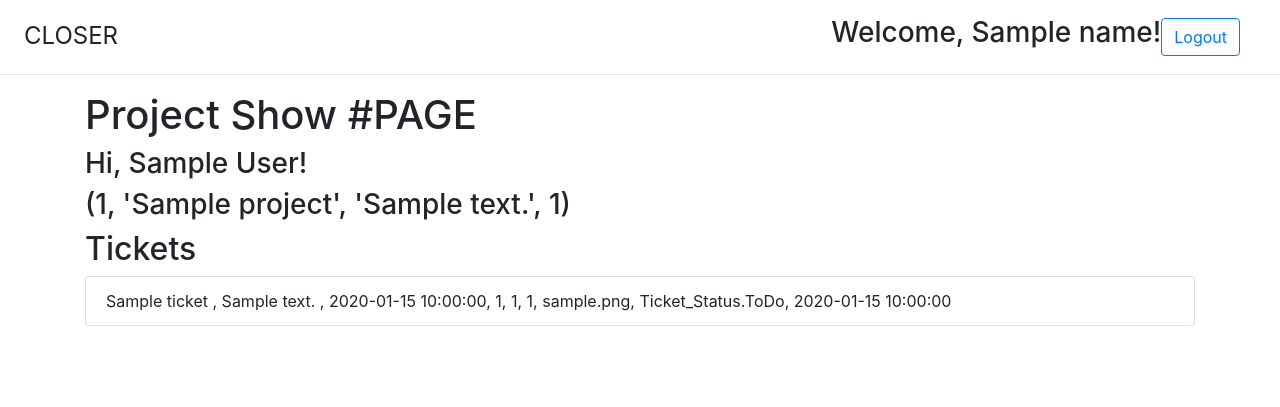
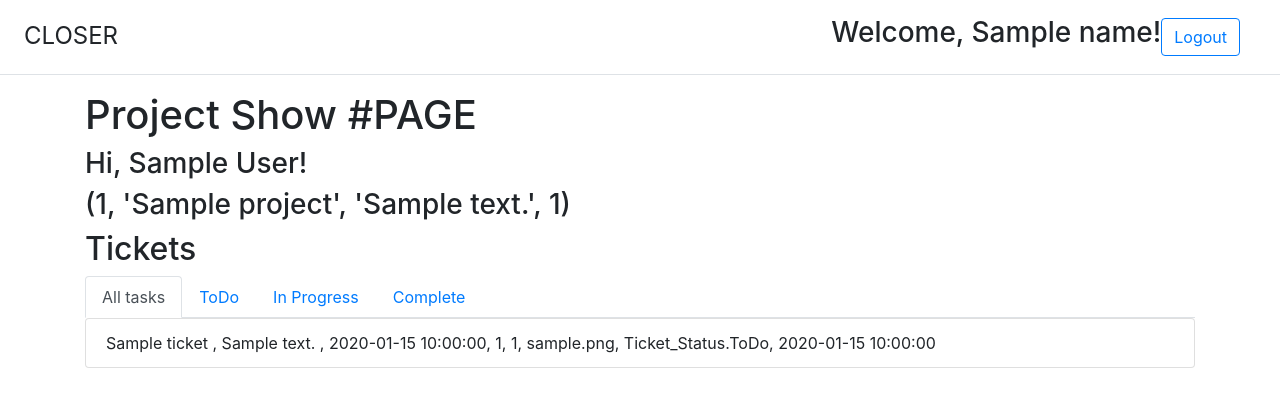
Before and after one commit to olgabor/closer, a Flask app: template templates/show_project.html in a window 1280 px wide. Shown: the top 407 px of the page. Run offline with Flask 2, Linux system fonts and the light colour scheme; a user stored in the database is signed in; tables that the repository leaves empty hold one stand-in row (values such as "Sample post"); the template is opened without the code that fills it: values that come from a table or form of the project are taken from there, most other values are stand-ins (such as "Sample title", 1, 10 or a date in 2020); some libraries are stand-ins or nearby versions.

Commit message:
adds nav compoennts to show_project page

```diff
--- a/templates/layout.html
+++ b/templates/layout.html
@@ -2,6 +2,7 @@
 <html>
   <head>
     <meta charset="utf-8">
+    <meta name="viewport" content="width=device-width, initial-scale=1, shrink-to-fit=no">
     <title>Closer</title>
      <!-- Bootstrap CSS -->
      <link rel="stylesheet" href="https://maxcdn.bootstrapcdn.com/bootstrap/4.0.0/css/bootstrap.min.css" integrity="sha384-Gn5384xqQ1aoWXA+058RXPxPg6fy4IWvTNh0E263XmFcJlSAwiGgFAW/dAiS6JXm" crossorigin="anonymous">
--- a/templates/projects.html
+++ b/templates/projects.html
@@ -21,7 +21,7 @@
       <div class="card-header" id="headingOne">
         <h5 class="mb-0">
           <button class="btn btn-link" data-toggle="collapse" data-target="#{{project.id}}" aria-expanded="true" aria-controls="{{project.id }}">
-           <h4> {{project.title }}  <a href='/project/{{project.id}}'> </a></h4>
+           <h4> {{project.title }} <a href='/projects/{{project.id}}'></a></h4>
             {{project}}
           </button>
         </h5>
--- a/templates/show_project.html
+++ b/templates/show_project.html
@@ -6,25 +6,55 @@
 
 <h3>  {{project.id, project.title, project.description, project.author_id }} </h3>
 
-<!-- {{tickets}} -->
+<h2>Tickets</h2>
+
+<nav>
+    <div class="nav nav-tabs" id="nav-tab" role="tablist">
+      <a class="nav-item nav-link active" id="nav-home-tab" data-toggle="tab" href="#nav-home" role="tab" aria-controls="nav-home" aria-selected="true">All tasks</a>
+      <a class="nav-item nav-link" id="nav-profile-tab" data-toggle="tab" href="#nav-profile" role="tab" aria-controls="nav-profile" aria-selected="false">ToDo</a>
+      <a class="nav-item nav-link" id="nav-contact-tab" data-toggle="tab" href="#nav-contact" role="tab" aria-controls="nav-contact" aria-selected="false">In Progress </a>
+      <a class="nav-item nav-link" id="nav-contact-tab" data-toggle="tab" href="#nav-contact" role="tab" aria-controls="nav-contact" aria-selected="false">Complete </a>
+    </div>
+  </nav>
+  <div class="tab-content" id="nav-tabContent">
+    <div
+     class="tab-pane fade show active" id="nav-home" role="tabpanel" aria-labelledby="nav-home-tab">
+
+     <ul class='list-group'>
+        {% for ticket in tickets %}
+            <li class='list-group-item'>  {{ticket.name }} ,
+                                        {{ticket.description }} ,
+                                        {{ticket.date_posted }},
+                                        {{ticket.author_id }},
+                                        {{ticket.project_id }},
+                                        {{ticket.image }},
+                                        {{ticket.ticket_status }},
+                                        {{ticket.due_date }}
+                                    </li>
+        {% endfor %}
+        </ul>
 
 
 
-<h2>Tickets</h2>
-<ul class='list-group'>
+
+    </div>
+    <div class="tab-pane fade" id="nav-profile" role="tabpanel" aria-labelledby="nav-profile-tab">...</div>
+    <div class="tab-pane fade" id="nav-contact" role="tabpanel" aria-labelledby="nav-contact-tab">...</div>
+  </div>
+
+<!-- <ul class='list-group'>
     {% for ticket in tickets %}
         <li class='list-group-item'>  {{ticket.name }} ,
                                     {{ticket.description }} ,
                                     {{ticket.date_posted }},
                                     {{ticket.author_id }},
                                     {{ticket.project_id }},
-                                    {{ticket.project_id }},
                                     {{ticket.image }},
                                     {{ticket.ticket_status }},
                                     {{ticket.due_date }}
                                 </li>
     {% endfor %}
-    </ul>
+    </ul> -->
 
 
 
```
Also changed, not shown: static/style.css (added).
